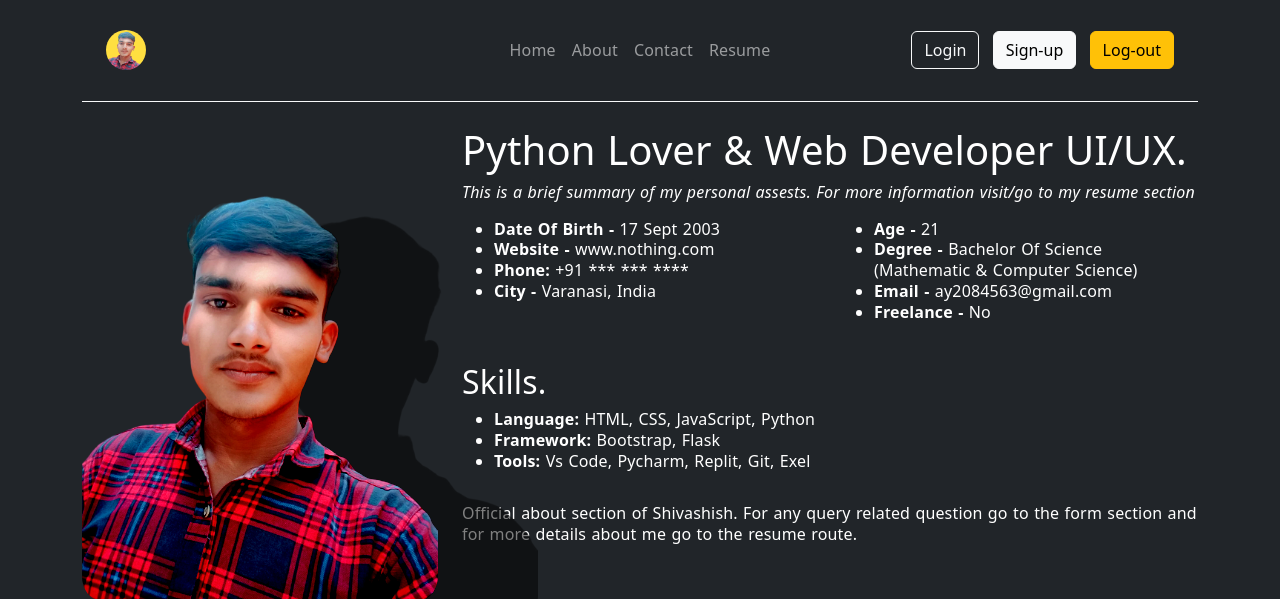
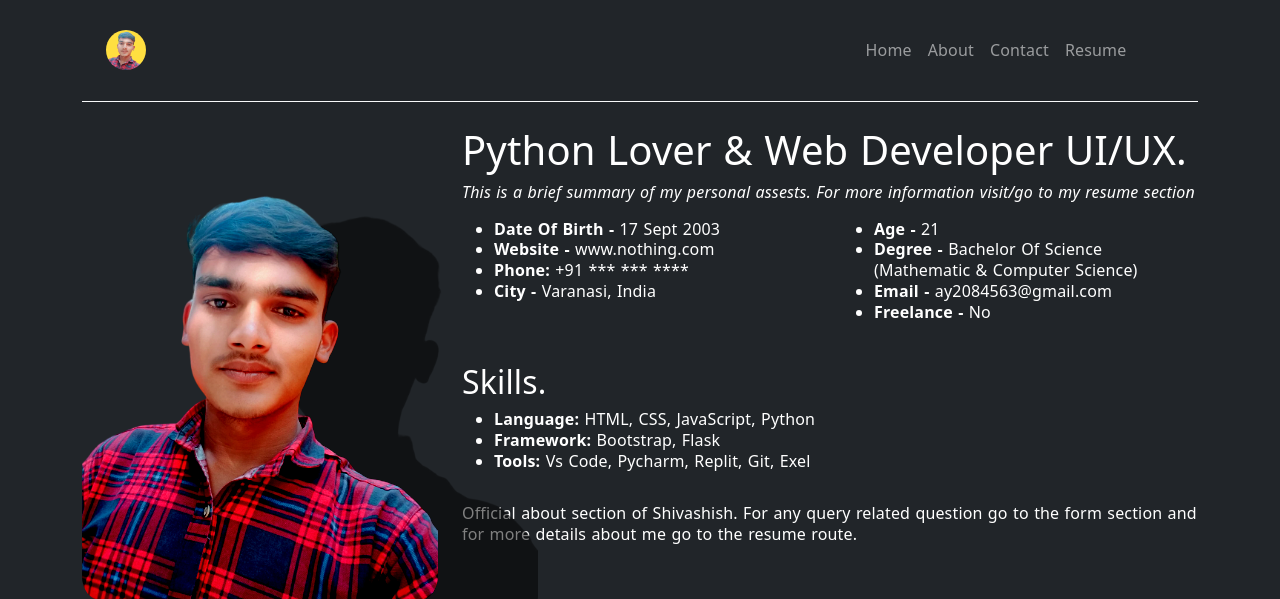
Before and after one commit to shivashishyadav/personal-portfolio2024, a Flask app: page /about in a window 1280 px wide. Shown: the top 599 px of the page. Run offline with Flask 3, Linux system fonts and the light colour scheme; parts of the project's set-up code (start-up, migrations or seed data) failed here and were passed over; some libraries are stand-ins or nearby versions.

Commit message:
remove sign-in log-in sign-out btn

```diff
--- a/templates/header.html
+++ b/templates/header.html
@@ -24,13 +24,6 @@
         </ul>
     </nav>
 
-    <!-- Buttons for large screens -->
-    <div class="d-none d-lg-block col-lg-4 text-end">
-        <button type="button" class="btn btn-outline-light me-2" onclick="window.location.href='/login'">Login</button>
-        <button type="button" class="btn btn-light me-2" onclick="window.location.href='/signup'">Sign-up</button>
-        <button type="button" class="btn btn-warning" onclick="window.location.href='/logout'">Log-out</button>
-    </div>
-
     <!-- Dropdown menu for small screens -->
     <div class="collapse navbar-collapse" id="navbarMenu">
         <ul class="navbar-nav">
@@ -38,18 +31,6 @@
             <li class="nav-item"><a class="nav-link" href="{{ url_for('about') }}">About</a></li>
             <li class="nav-item"><a class="nav-link" href="{{ url_for('contact') }}">Contact</a></li>
             <li class="nav-item"><a class="nav-link" href="{{ url_for('resume') }}">Resume</a></li>
-            <li class="nav-item">
-                <button type="button" class="btn btn-outline-success w-100"
-                    onclick="window.location.href='/login'">Login</button>
-            </li>
-            <li class="nav-item">
-                <button type="button" class="btn btn-light w-100"
-                    onclick="window.location.href='/signup'">Sign-up</button>
-            </li>
-            <li class="nav-item">
-                <button type="button" class="btn btn-warning w-100"
-                    onclick="window.location.href='/logout'">Log-out</button>
-            </li>
         </ul>
     </div>
 </header>
```
